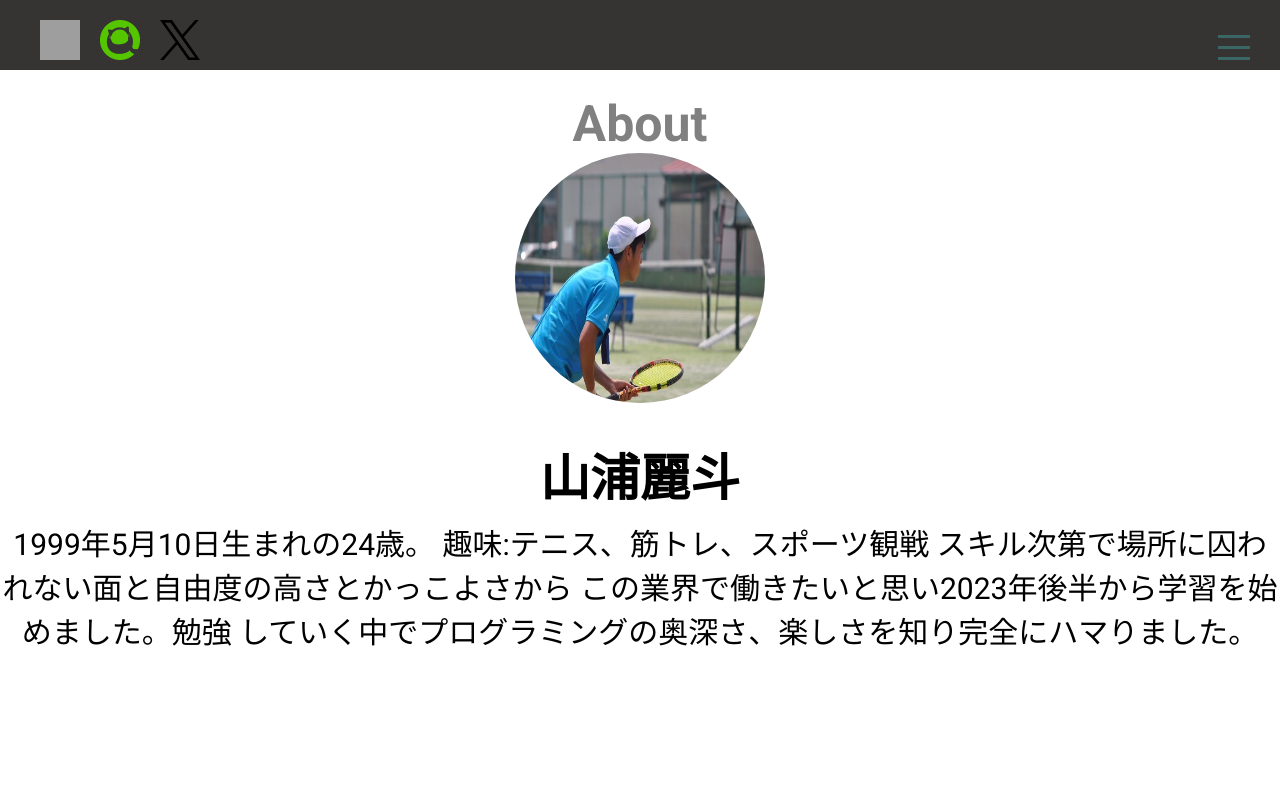
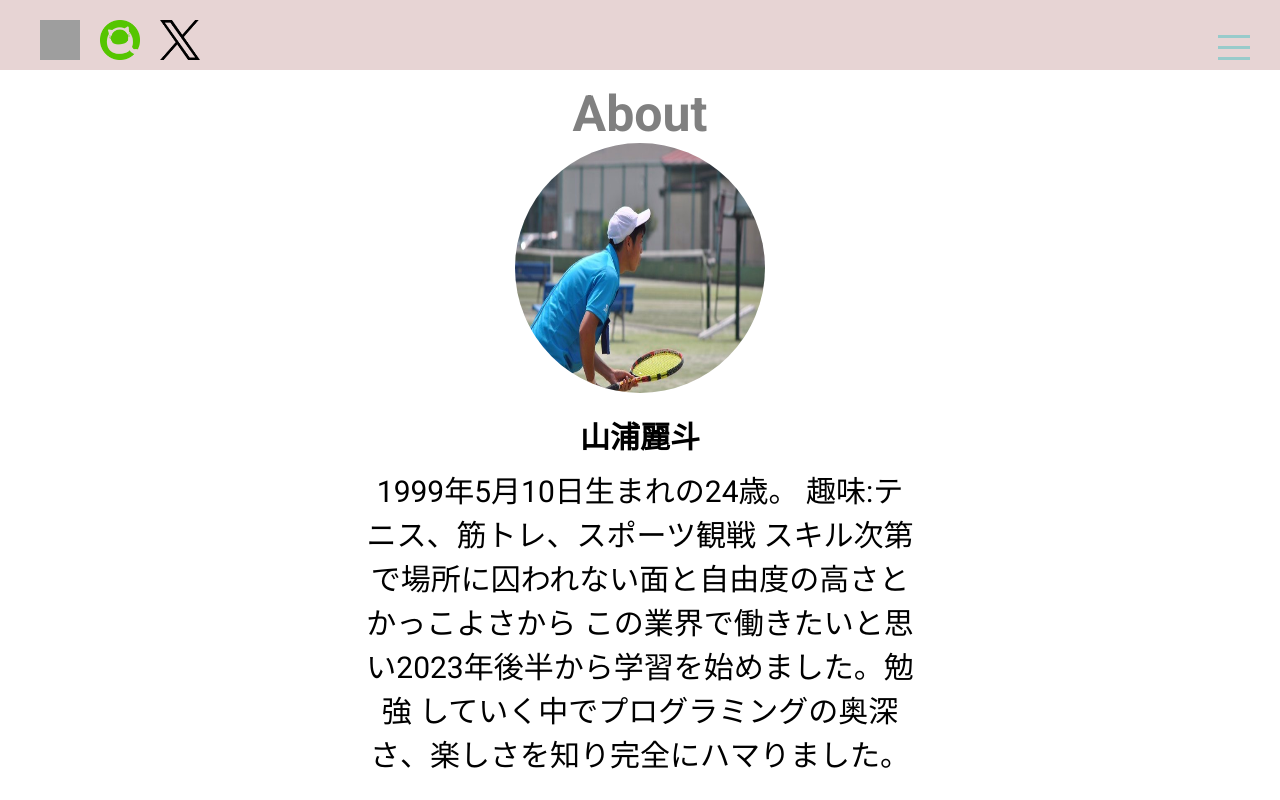
Before and after one commit to yamaurakazuto/portforio, a React (Create React App) app: page / in a window 1280 px wide. Built offline with nearby package versions, Linux system fonts and the light colour scheme; grey boxes are pictures that could not be loaded.

Commit message:
upload image in Skill

```diff
--- a/src/components/about/about.scss
+++ b/src/components/about/about.scss
@@ -2,7 +2,7 @@
 
 .about-title h1{
     font-size: 50px;
-    padding-top: 25px;
+    padding-top: 15px;
     color:gray;
     text-align: center;
 
@@ -28,11 +28,13 @@
 
 .about-text{
     text-align: center;
+    max-width: 550px;
+    margin: auto;
 }
 
 .about-text h2{
-    padding-top: 35px;
-    font-size: 50px;
+    padding-top: 20px;
+    font-size: 30px;
     color:black;
     padding-bottom: 10px;
 }
--- a/src/components/skill/skill.scss
+++ b/src/components/skill/skill.scss
@@ -9,18 +9,27 @@
     }
 
 .contents h1{
+    margin-top: 20px;
     padding-top: 15px;
-    font-style: 50px;
+    font-size: 50px;
+    color:gray;
     text-align: center;
 }
 
 .contents-item{
     float: left;
     margin-right: 40px;
+    display: flex;
+    align-items: center;
+    justify-content: center;
+    gap: 10px;
+    flex-direction: column;
 
     img{
         width: 300px;
         height: 300px;
+        padding-top: 20px;
+
     }
 }
 
--- a/src/components/topbar/topbar.scss
+++ b/src/components/topbar/topbar.scss
@@ -4,7 +4,7 @@
     width: 100%;
     height: 70px;
     color: $maincolor;
-    background-color: rgb(54, 51, 51);
+    background-color: rgb(231, 212, 212);
     position: fixed;
     top: 0;
     z-index: 3;
--- a/src/global.scss
+++ b/src/global.scss
@@ -1,2 +1,2 @@
-$maincolor:rgb(58, 102, 102);
+$maincolor:rgb(152, 203, 203);
 $subcolor:gray;
```
